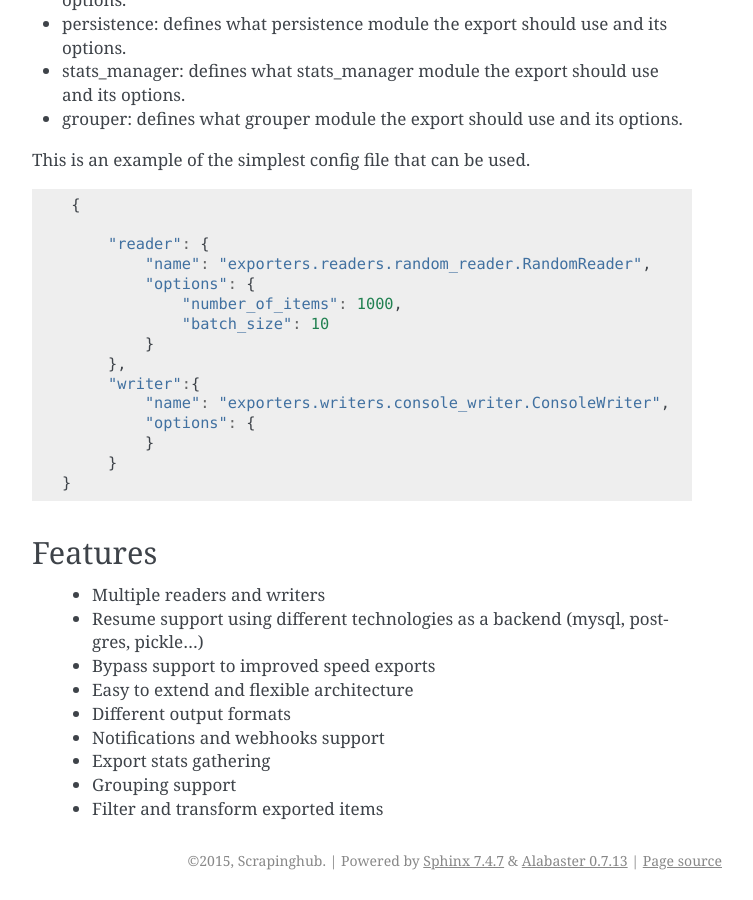
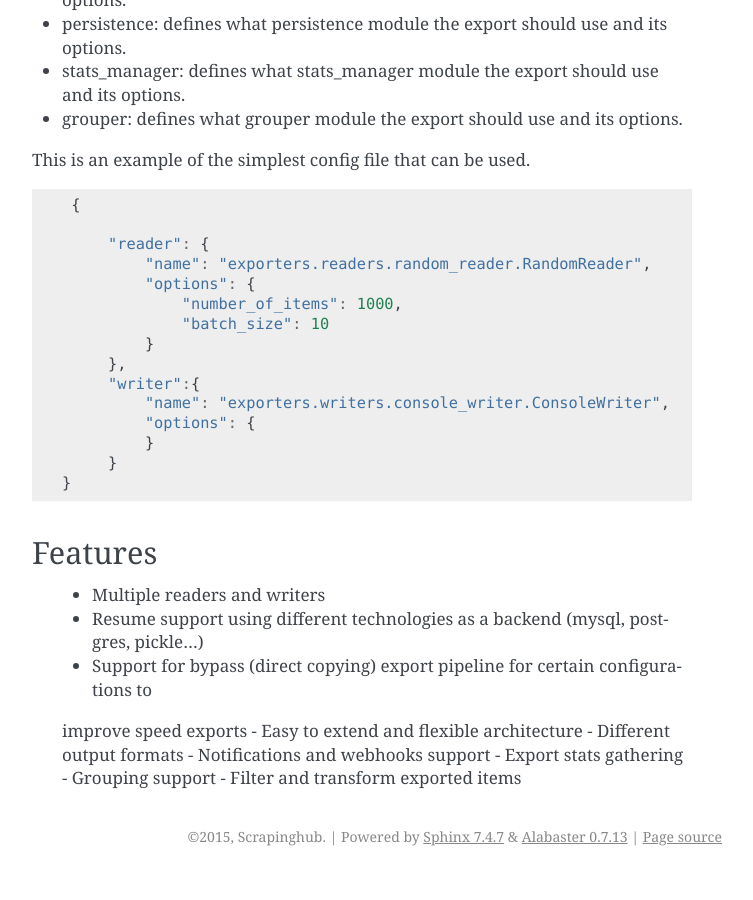
Before and after one commit to scrapinghub/exporters, a Sphinx documentation site: the page built from docs/exporters.rst, in a window 1280 px wide and 900 px high, scrolled down 1278 px. Shown: the whole window, without its empty margins (388-1141 px from the left). Built offline with Sphinx 7.4.7, drawn with Linux system fonts in a browser that asks for light colours; after the commit the page ends 2154 px from its top, so only the background shows below that.

Commit message:
Improves feature wording

```diff
--- a/docs/exporters.rst
+++ b/docs/exporters.rst
@@ -62,7 +62,8 @@ Features
 
     - Multiple readers and writers
     - Resume support using different technologies as a backend (mysql, postgres, pickle...)
-    - Bypass support to improved speed exports
+    - Support for bypass (direct copying) export pipeline for certain configurations to
+    improve speed exports
     - Easy to extend and flexible architecture
     - Different output formats
     - Notifications and webhooks support
```
